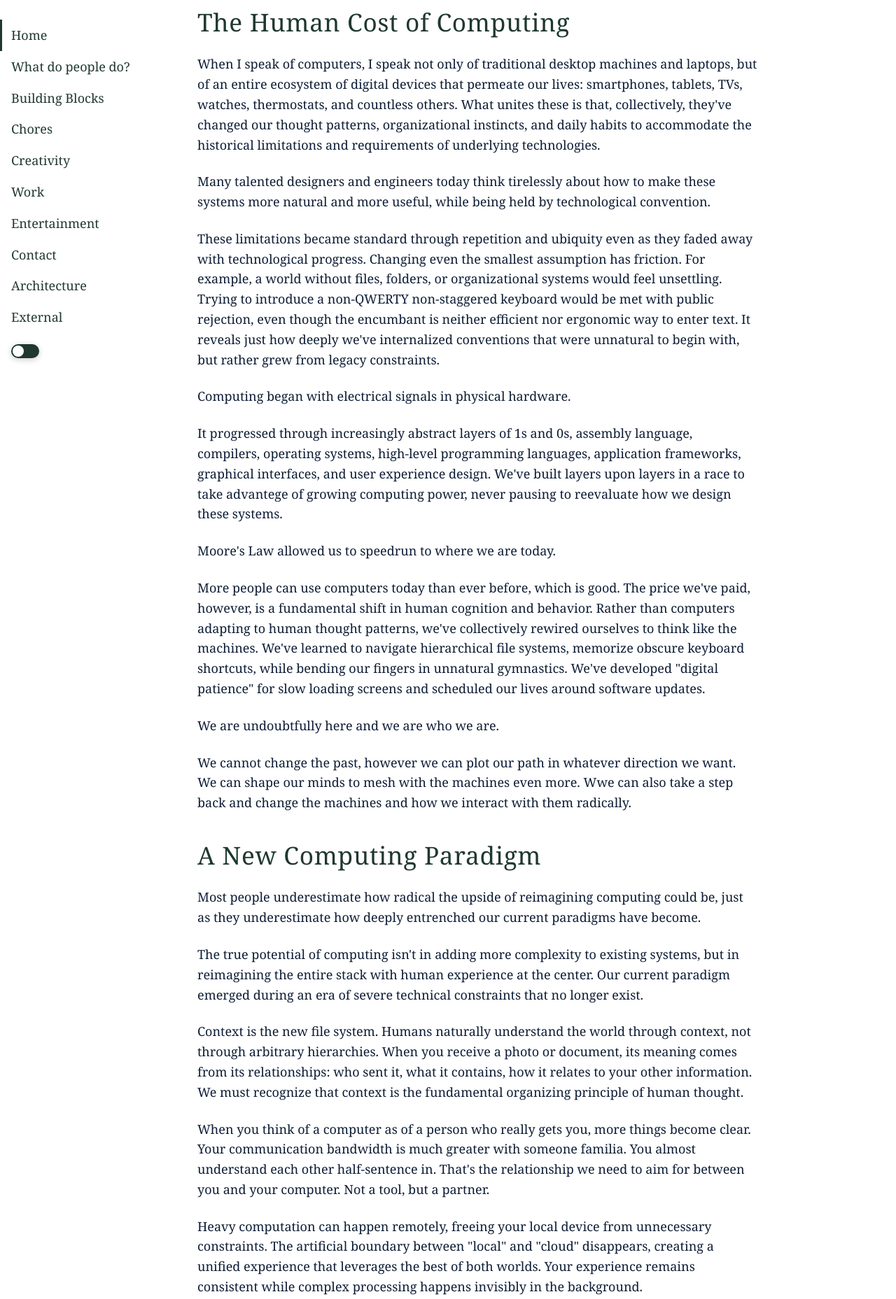
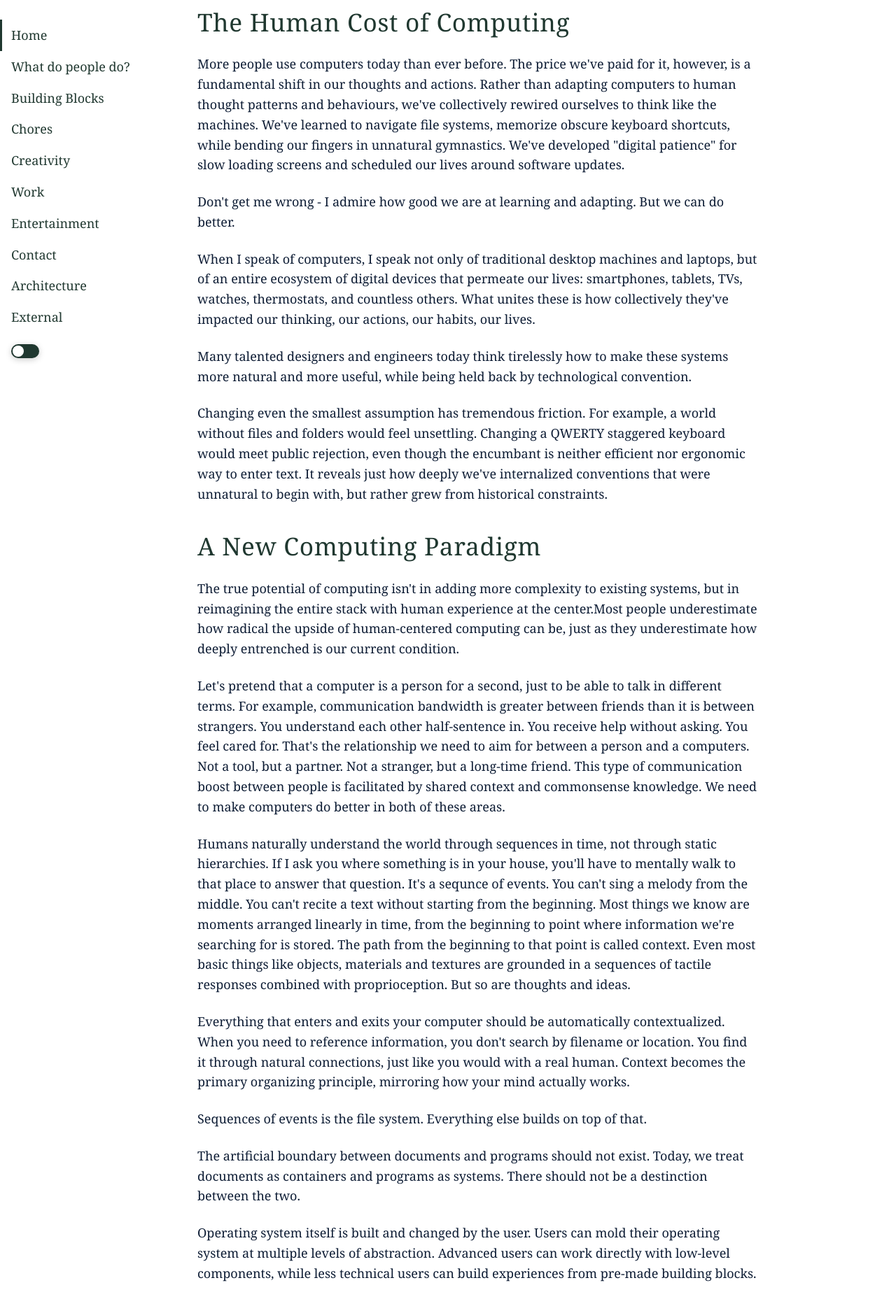
Before and after one commit to dsedov/luciaos_website, an Eleventy site: page index.md in a window 1280 px wide. Shown: the part 61-1918 px from the top of the page at 70% size. Built offline with nearby package versions, Linux system fonts and the light colour scheme; Eleventy itself is replaced by a stand-in of ours; files that its build step writes are made by us from their sources; a web font is replaced by a local one.

Commit message:
another update

```diff
--- a/index.md
+++ b/index.md
@@ -7,46 +7,36 @@ eleventyNavigation:
 ---
 ## The Human Cost of Computing
 
-When I speak of computers, I speak not only of traditional desktop machines and laptops, but of an entire ecosystem of digital devices that permeate our lives: smartphones, tablets, TVs, watches, thermostats, and countless others. What unites these is that, collectively, they've changed our thought patterns, organizational instincts, and daily habits to accommodate the historical limitations and requirements of underlying technologies.
+More people use computers today than ever before. The price we've paid for it, however, is a fundamental shift in our thoughts and actions. Rather than adapting computers to human thought patterns and behaviours, we've collectively rewired ourselves to think like the machines. We've learned to navigate file systems, memorize obscure keyboard shortcuts, while bending our fingers in unnatural gymnastics. We've developed "digital patience" for slow loading screens and scheduled our lives around software updates.
 
-Many talented designers and engineers today think tirelessly about how to make these systems more natural and more useful, while being held by technological convention.
+Don't get me wrong - I admire how good we are at learning and adapting. But we can do better.
 
-These limitations became standard through repetition and ubiquity even as they faded away with technological progress. Changing even the smallest assumption has friction. For example, a world without files, folders, or organizational systems would feel unsettling. Trying to introduce a non-QWERTY non-staggered keyboard would be met with public rejection, even though the encumbant is neither efficient nor ergonomic way to enter text. It reveals just how deeply we've internalized conventions that were unnatural to begin with, but rather grew from legacy constraints.
+When I speak of computers, I speak not only of traditional desktop machines and laptops, but of an entire ecosystem of digital devices that permeate our lives: smartphones, tablets, TVs, watches, thermostats, and countless others. What unites these is how collectively they've impacted our thinking, our actions, our habits, our lives.
 
-Computing began with electrical signals in physical hardware.
+Many talented designers and engineers today think tirelessly how to make these systems more natural and more useful, while being held back by technological convention.
 
-It progressed through increasingly abstract layers of 1s and 0s, assembly language, compilers, operating systems, high-level programming languages, application frameworks, graphical interfaces, and user experience design. We've built layers upon layers in a race to take advantege of growing computing power, never pausing to reevaluate how we design these systems.
-
-Moore's Law allowed us to speedrun to where we are today.
-
-More people can use computers today than ever before, which is good. The price we've paid, however, is a fundamental shift in human cognition and behavior. Rather than computers adapting to human thought patterns, we've collectively rewired ourselves to think like the machines. We've learned to navigate hierarchical file systems, memorize obscure keyboard shortcuts, while bending our fingers in unnatural gymnastics. We've developed "digital patience" for slow loading screens and scheduled our lives around software updates.
-
-We are undoubtfully here and we are who we are.
-
-We cannot change the past, however we can plot our path in whatever direction we want. We can shape our minds to mesh with the machines even more. Wwe can also take a step back and change the machines and how we interact with them radically.
+Changing even the smallest assumption has tremendous friction. For example, a world without files and folders would feel unsettling. Changing a QWERTY staggered keyboard would meet public rejection, even though the encumbant is neither efficient nor ergonomic way to enter text. It reveals just how deeply we've internalized conventions that were unnatural to begin with, but rather grew from historical constraints.
 
 ## A New Computing Paradigm
 
-Most people underestimate how radical the upside of reimagining computing could be, just as they underestimate how deeply entrenched our current paradigms have become.
+The true potential of computing isn't in adding more complexity to existing systems, but in reimagining the entire stack with human experience at the center.Most people underestimate how radical the upside of human-centered computing can be, just as they underestimate how deeply entrenched is our current condition.
+
+Let's pretend that a computer is a person for a second, just to be able to talk in different terms. For example, communication bandwidth is greater between friends than it is between strangers. You understand each other half-sentence in. You receive help without asking. You feel cared for. That's the relationship we need to aim for between a person and a computers. Not a tool, but a partner. Not a stranger, but a long-time friend. This type of communication boost between people is facilitated by shared context and commonsense knowledge. We need to make computers do better in both of these areas.
+
+Humans naturally understand the world through sequences in time, not through static hierarchies. If I ask you where something is in your house, you'll have to mentally walk to that place to answer that question. It's a sequnce of events. You can't sing a melody from the middle. You can't recite a text without starting from the beginning. Most things we know are moments arranged linearly in time, from the beginning to point where information we're searching for is stored. The path from the beginning to that point is called context. Even most basic things like objects, materials and textures are grounded in a sequences of tactile responses combined with proprioception. But so are thoughts and ideas.
+
+Everything that enters and exits your computer should be automatically contextualized. When you need to reference information, you don't search by filename or location. You find it through natural connections, just like you would with a real human. Context becomes the primary organizing principle, mirroring how your mind actually works.
+
+Sequences of events is the file system. Everything else builds on top of that.
+
+The artificial boundary between documents and programs should not exist. Today, we treat documents as containers and programs as systems. There should not be a destinction between the two.
+
+Operating system itself is built and changed by the user. Users can mold their operating system at multiple levels of abstraction. Advanced users can work directly with low-level components, while less technical users can build experiences from pre-made building blocks.
 
 
-The true potential of computing isn't in adding more complexity to existing systems, but in reimagining the entire stack with human experience at the center. Our current paradigm emerged during an era of severe technical constraints that no longer exist.
+## Building the Future
 
-Context is the new file system. Humans naturally understand the world through context, not through arbitrary hierarchies. When you receive a photo or document, its meaning comes from its relationships: who sent it, what it contains, how it relates to your other information. We must recognize that context is the fundamental organizing principle of human thought.
-
-When you think of a computer as of a person who really gets you, more things become clear. Your communication bandwidth is much greater with someone familia. You almost understand each other half-sentence in. That's the relationship we need to aim for between you and your computer. Not a tool, but a partner.
-
-Heavy computation can happen remotely, freeing your local device from unnecessary constraints. The artificial boundary between "local" and "cloud" disappears, creating a unified experience that leverages the best of both worlds. Your experience remains consistent while complex processing happens invisibly in the background.
-
-Users can mold their operating system at multiple levels of abstraction. Advanced users can work directly with low-level components, while less technical users can build experiences from pre-made building blocks. The key innovation is the smooth gradient between these extremes—a spectrum of control that adapts to your comfort level.
-
-Everything that enters and exits your computer is automatically contextualized. When you need to reference information, you won't search by filename or location. You'll find it through natural connections: "Show me the document Sarah sent about the project last week" or "Find that recipe with mushrooms I saved from Mom." Context becomes the primary organizing principle, mirroring how your mind actually works.
-
-The artificial boundary between documents and programs must dissolve. Today, we treat documents as static containers and programs as dynamic systems. In LUCIA OS, everything exists on a spectrum of interactivity. A document can contain active elements. A program can be viewed and modified like a document. Context, information, and interaction become the fundamental elements, replacing our current notion of "files" versus "programs."
-
-This isn't about demolishing everything that came before, but creating space for a new computing paradigm—one that's simpler, more intuitive, and fundamentally aligned with human thought processes rather than machine architectures.
-
-## Building the Future
+Our past cannot be changed. However we can plot our future in whatever direction we want. We can continue to mesh with the machines. We can also take a step back and radivally change what is a computer.
 
 We find ourselves in a digital ecosystem with few viable alternatives. Challenging the status quo is difficult when every component of a system has been engineered for self-preservation.
 
@@ -55,6 +45,8 @@ I don't claim to have all the answers. I can be wrong about details or even the
 There's hope in this realization. Just as our current computing environment was built incrementally, we can engineer a better experience step by step, founded on new values and principles.
 
 Start small — make big impact.
+
+This isn't about demolishing everything that came before, but creating space for a new computing paradigm—one that's simpler, more intuitive, and fundamentally aligned with human thought processes rather than machine architectures.
 
 First, we create a foundation for context-aware computing. This means developing systems that understand relationships between different pieces of information, not just their content. A photo isn't just pixels—it's an event, people, a location, emotions, and connections to other moments.
 
@@ -91,3 +83,24 @@ Most people underestimate how radical the upside of reimagining computing could
 
 
 Our communication has grown more structured, our problem-solving more algorithmic, and our attention spans calibrated to notification cycles. The democratization of computing access wasn't achieved by making computers truly intuitive to the human mind, but by slowly reshaping humanity to better interface with our digital creations. We didn't build technology that truly understands us; we rebuilt ourselves to understand it.
+
+
+
+Computing progressed through increasingly abstract layers of 1s and 0s, assembly language, compilers, high-level programming languages, operating systems, application frameworks, graphical interfaces, and user experience design. We've built layers upon layers in a race to take advantege of ever-growing computing power, never pausing to reevaluate how we design.
+
+
+
+
+
+
+
+
+
+
+
+
+When you receive a photo or document, its meaning comes from its relationships: who sent it, what it contains, how it relates to your other information. We must recognize that context is the fundamental organizing principle of human thought.
+
+
+
+Heavy computation can happen remotely, freeing your local device from unnecessary constraints. The artificial boundary between "local" and "cloud" disappears, creating a unified experience that leverages the best of both worlds. Your experience remains consistent while complex processing happens invisibly in the background.
```
